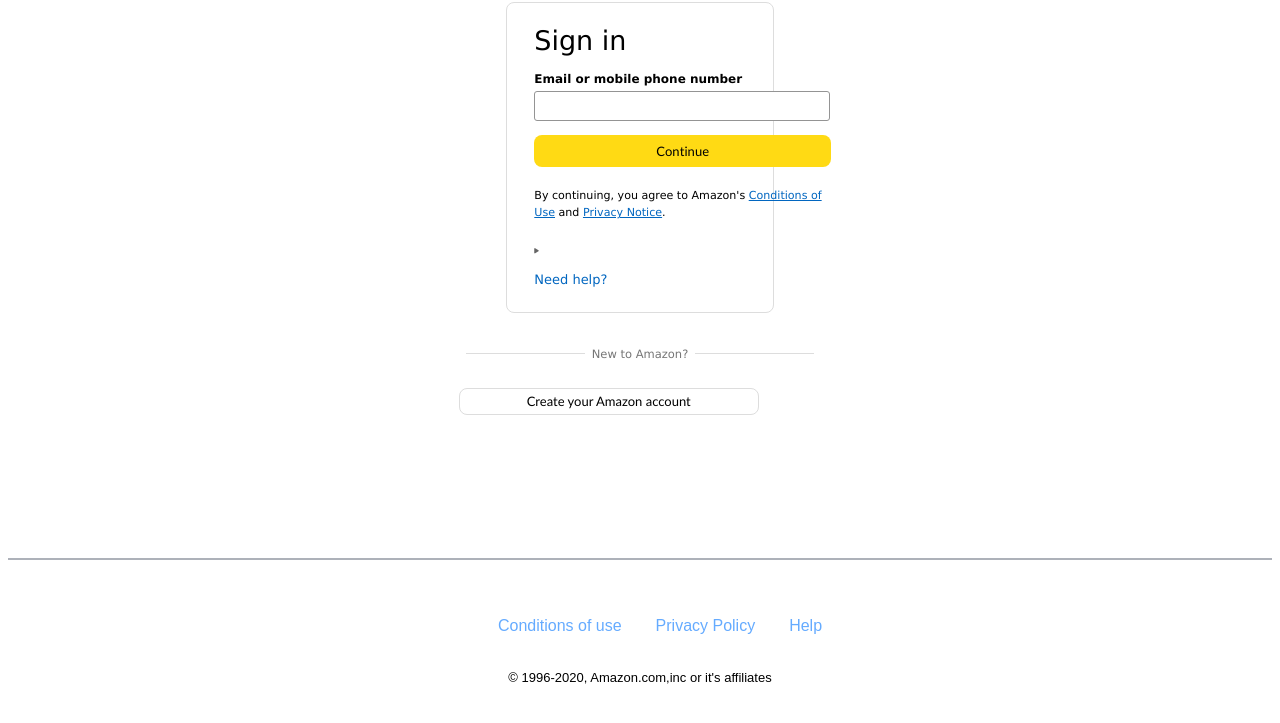
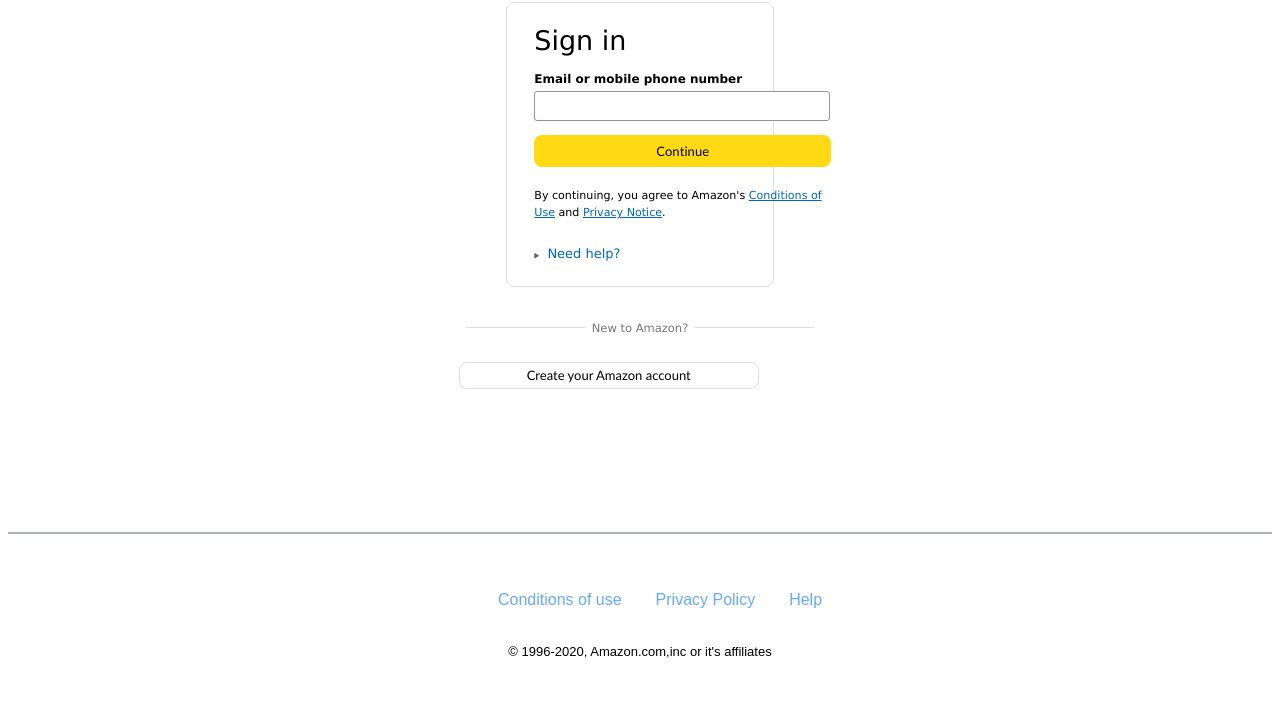
Before and after one commit to yeseniag9/amazon-login, a plain HTML site: page index.html in a window 1280 px wide. Shown: the part 61-784 px from the top of the page. Drawn offline with Linux system fonts and the light colour scheme.

Commit message:
play icon and need help in line

```diff
--- a/style.css
+++ b/style.css
@@ -83,9 +83,9 @@
     color: rgb(204, 85, 0);
 }
 
-
 .play-help {
     margin-top: -5px;
+    display: inline;
 }
 
 
@@ -95,7 +95,6 @@
 }
 
 .help {
-    margin-top: 120px;
     font-size: 13px;
     text-decoration: none;
     color: rgb(1, 102, 192);
```
